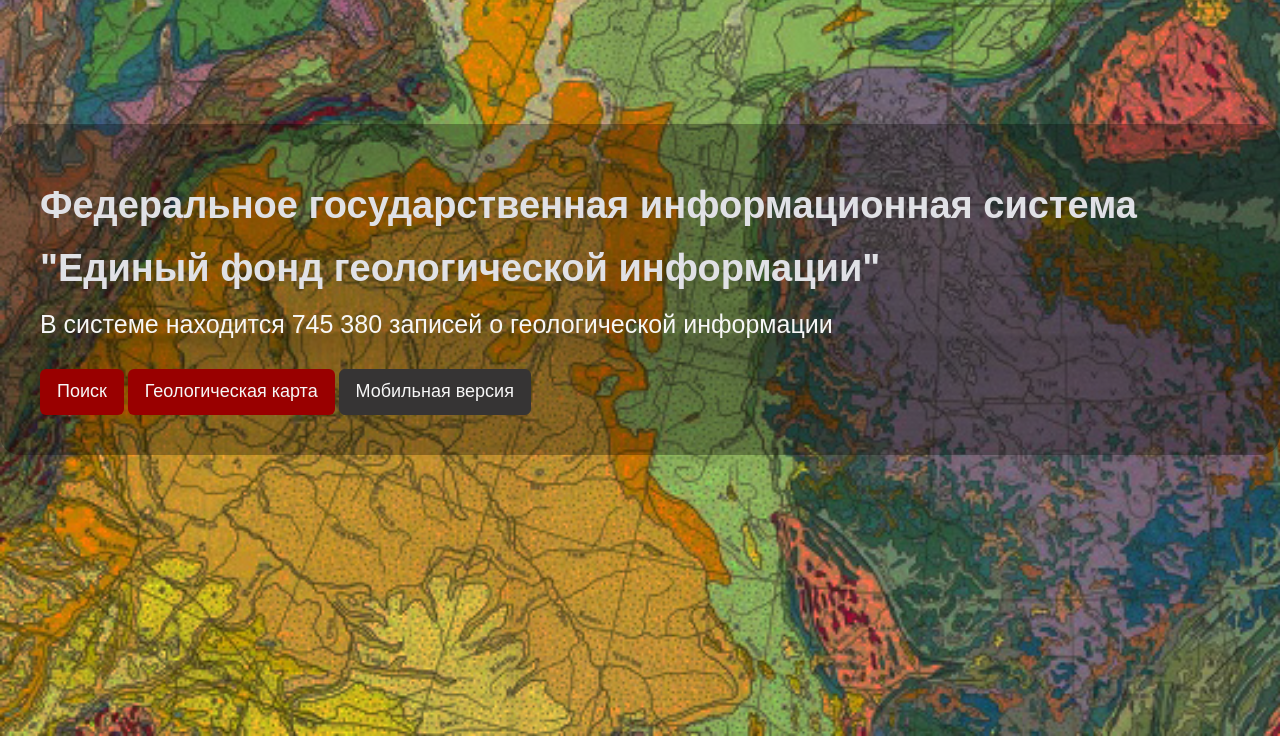
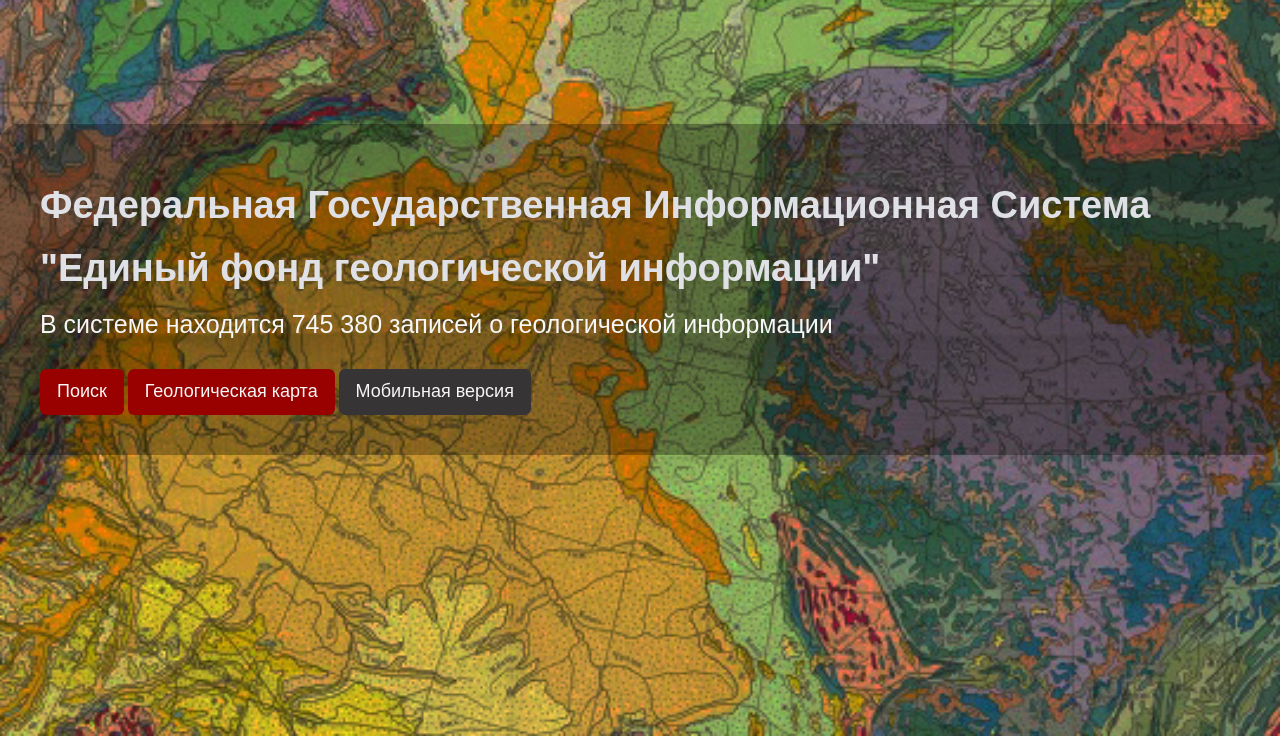
Before and after one commit to bakaldina/EFGI, a plain HTML site: page index.html in a window 1280 px wide. Shown: the part 64-800 px from the top of the page. Drawn offline with Linux system fonts and the light colour scheme.

Commit message:
text edit

```diff
--- a/index.html
+++ b/index.html
@@ -27,7 +27,7 @@
         </div>
 
         <div class="title">
-            <h1 class="big">Федеральное государственная информационная система</h1>
+            <h1 class="big">Федеральная Государственная Информационная Система</h1>
             <h2>"Единый фонд геологической информации"</h2>
             <p>В системе находится 745 380 записей о геологической информации</p>
             <a type="button" class="btn" href="http://rfgf.ru/catalog/rginew/">Поиск</a>
```
